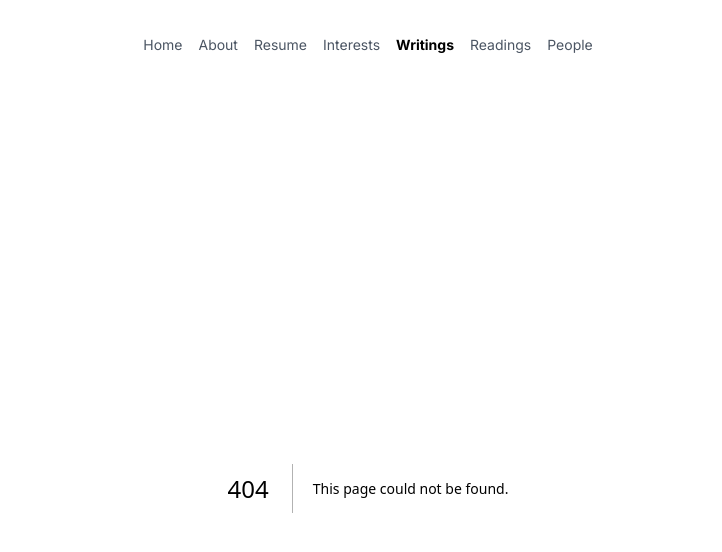
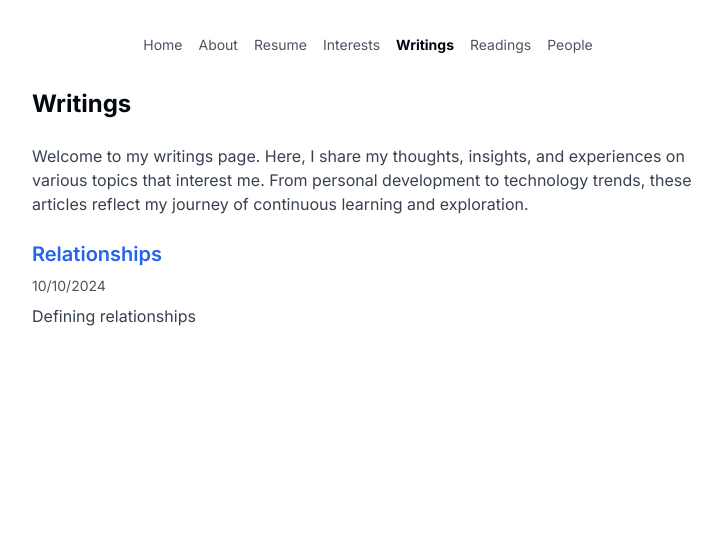
Before and after one commit to MercureTony/mercuretony.github.io, a Next.js app: page /writings in a window 1280 px wide. Before the commit this address had no page. Shown: the top 552 px of the page, without its empty margins (272-994 px from the left). Built offline with nearby package versions, Linux system fonts and the light colour scheme.

Commit message:
refactor: blog updated

```diff
--- a/next.config.js
+++ b/next.config.js
@@ -7,6 +7,9 @@ const nextConfig = {
   experimental: {
     mdxRs: true,
   },
+  images: {
+    domains: ['example.com'], // Ajoutez ici les domaines des images que vous utilisez
+  },
 }
 
 module.exports = withMDX(nextConfig)
--- /dev/null
+++ b/src/app/writings/[slug]/page.tsx
@@ -0,0 +1,37 @@
+import fs from 'fs'
+import path from 'path'
+import { MDXRemote } from 'next-mdx-remote/rsc'
+import { mdxComponents } from '@/components/MDXComponents'
+import matter from 'gray-matter'
+import Link from 'next/link'
+
+export async function generateStaticParams() {
+  const postsDirectory = path.join(process.cwd(), 'src/content/articles')
+  const fileNames = fs.readdirSync(postsDirectory)
+
+  return fileNames.map((fileName) => ({
+    slug: fileName.replace(/\.mdx$/, ''),
+  }))
+}
+
+export default async function BlogPost({ params }: { params: { slug: string } }) {
+  const filePath = path.join(process.cwd(), 'src/content/articles', `${params.slug}.mdx`)
+  const fileContents = fs.readFileSync(filePath, 'utf8')
+  const { content, data } = matter(fileContents)
+
+  return (
+    <div className="max-w-2xl mx-auto space-y-6">
+      <Link href="/writings" className="text-blue-600 hover:underline mb-4 inline-block">
+        ← Back to Writings
+      </Link>
+
+      <h1 className="text-2xl font-bold mb-4">{data.title}</h1>
+
+      <p className="text-gray-600 text-sm mb-6">Published on {new Date(data.date).toLocaleDateString()}</p>
+
+      <article className="prose lg:prose-xl">
+        <MDXRemote source={content} components={mdxComponents} />
+      </article>
+    </div>
+  )
+}
--- /dev/null
+++ b/src/app/writings/page.tsx
@@ -0,0 +1,55 @@
+import fs from 'fs'
+import path from 'path'
+import matter from 'gray-matter'
+import Link from 'next/link'
+
+interface BlogPost {
+  slug: string;
+  title: string;
+  date: string;
+  summary?: string;
+}
+
+export default function WritingsPage() {
+  const postsDirectory = path.join(process.cwd(), 'src/content/articles')
+  const fileNames = fs.readdirSync(postsDirectory)
+
+  const posts: BlogPost[] = fileNames.map((fileName) => {
+    const fullPath = path.join(postsDirectory, fileName)
+    const fileContents = fs.readFileSync(fullPath, 'utf8')
+    const { data } = matter(fileContents)
+
+    return {
+      slug: fileName.replace(/\.mdx$/, ''),
+      title: data.title,
+      date: data.date,
+      summary: data.summary,
+    }
+  }).sort((a, b) => new Date(b.date).getTime() - new Date(a.date).getTime())
+
+  return (
+    <div className="max-w-2xl mx-auto space-y-6">
+      <h1 className="text-2xl font-bold mb-4">Writings</h1>
+
+      <p className="text-gray-700 mb-6">
+        Welcome to my writings page. Here, I share my thoughts, insights, and experiences on various topics
+        that interest me. From personal development to technology trends, these articles reflect my journey
+        of continuous learning and exploration.
+      </p>
+
+      <div className="space-y-8">
+        {posts.map((post) => (
+          <div key={post.slug} className="border-b pb-4 last:border-b-0">
+            <h2 className="text-xl font-semibold mb-2">
+              <Link href={`/writings/${post.slug}`} className="text-blue-600 hover:underline">
+                {post.title}
+              </Link>
+            </h2>
+            <p className="text-gray-600 text-sm mb-2">{new Date(post.date).toLocaleDateString()}</p>
+            {post.summary && <p className="text-gray-700">{post.summary}</p>}
+          </div>
+        ))}
+      </div>
+    </div>
+  );
+}
--- a/src/components/MDXComponents.tsx
+++ b/src/components/MDXComponents.tsx
@@ -10,5 +10,13 @@ export const mdxComponents: MDXComponents = {
   ul: ({ children }) => <ul className="list-disc pl-5 mb-4">{children}</ul>,
   ol: ({ children }) => <ol className="list-decimal pl-5 mb-4">{children}</ol>,
   li: ({ children }) => <li className="mb-2">{children}</li>,
-  img: (props) => <Image {...props} layout="responsive" loading="lazy" />,
+  img: ({ src, alt, width, height }) => (
+    <Image
+      src={src as string}
+      alt={alt as string}
+      width={width as number || 800}
+      height={height as number || 600}
+      layout="responsive"
+    />
+  ),
 }
```
Also changed, not shown: 1 other file (tests, documents, lock files or other folders).
